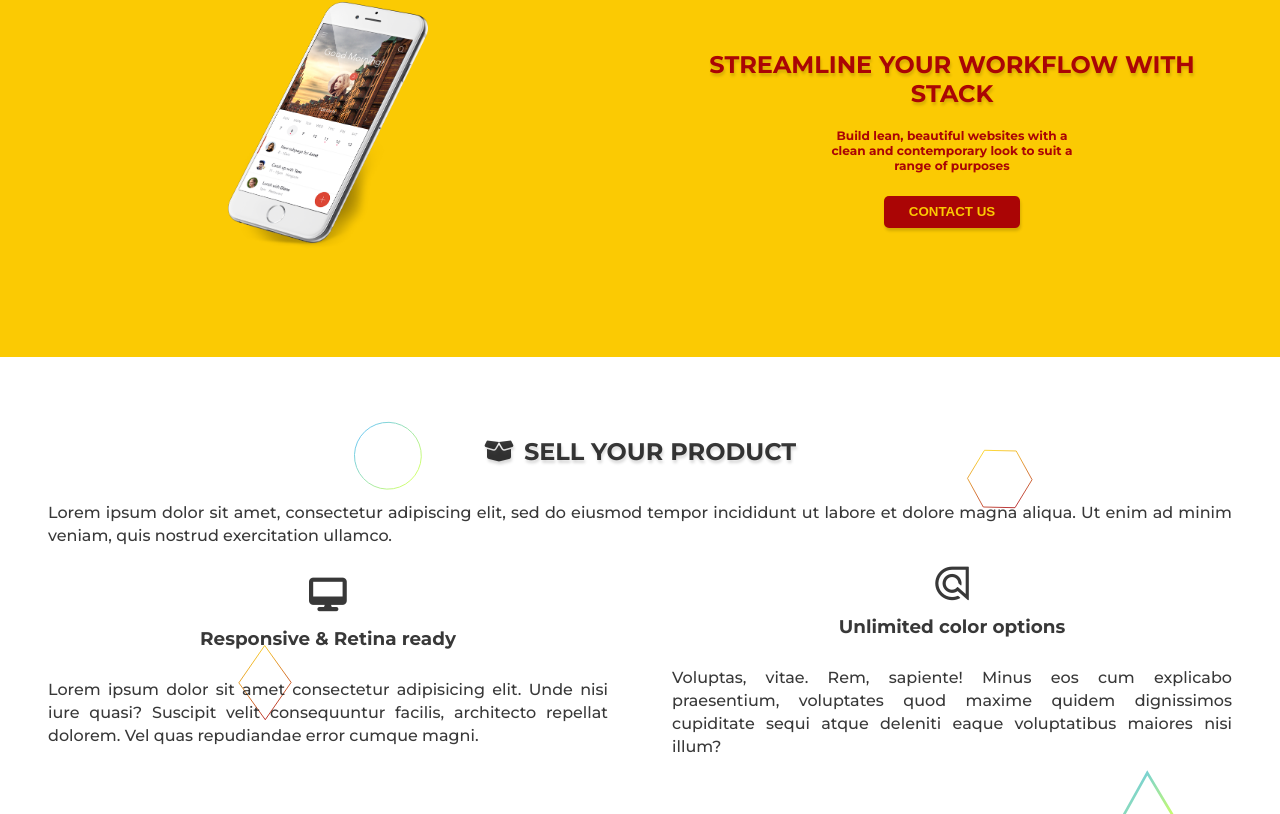
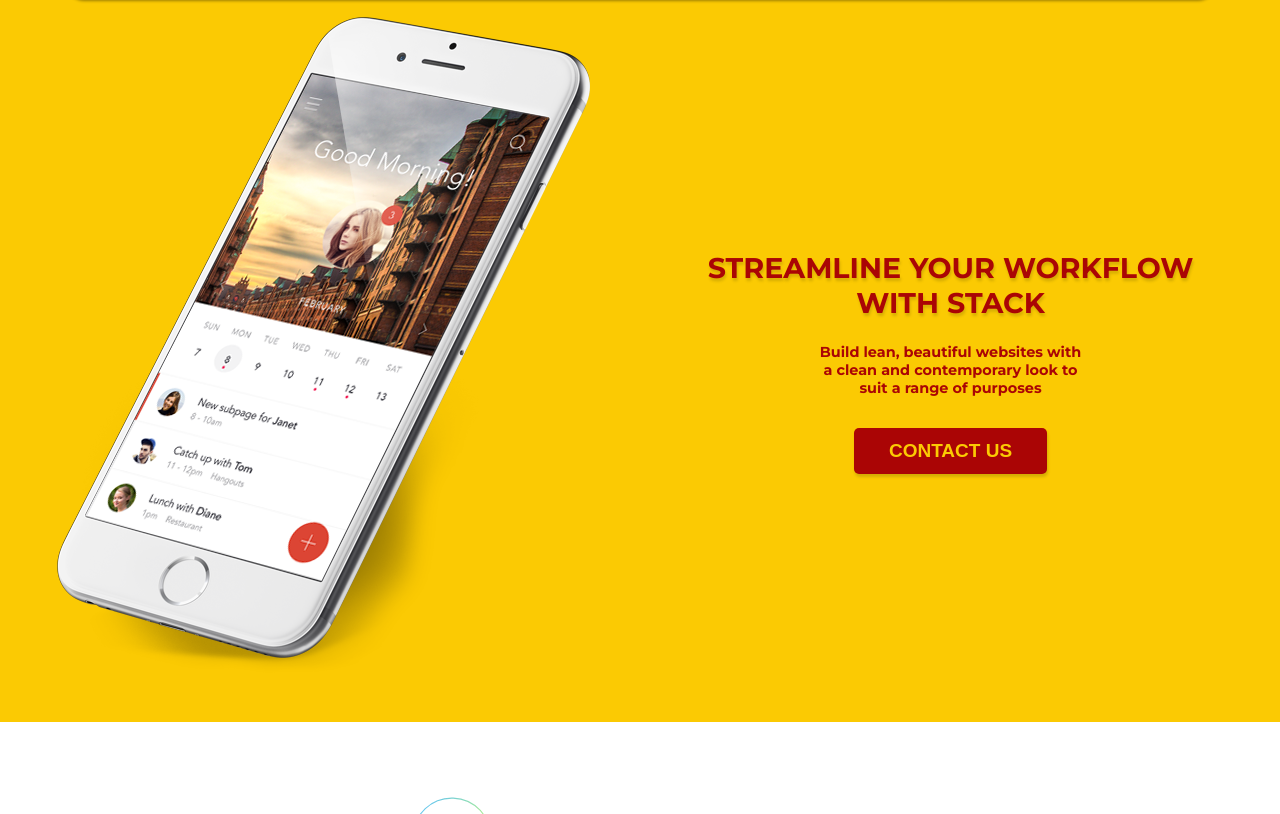
Before and after one commit to kingsfull123/Actone, a plain HTML site: page index.html in a window 1280 px wide. Shown: the part 78-892 px from the top of the page. Drawn offline with Linux system fonts and the light colour scheme.

Commit message:
second save

```diff
--- a/css/responsive.css
+++ b/css/responsive.css
@@ -6,6 +6,13 @@
 
   .page-section {
     padding: 5em 3em;
+  }
+
+  .product-image {
+    width: 280px;
+    height: auto;
+    margin: 0 auto;
+    margin-bottom: 1.5em;
   }
 
   /* End of General Setting */
@@ -24,11 +31,12 @@
     max-width: 1450px;
     width: 90%;
     position: absolute;
-    top: 10px;
+    top: 0.8em;
     left: 50%;
     transform: translateX(-50%);
     border-radius: 20px;
     box-shadow: 1px 3px 3px rgba(0, 0, 0, 0.38);
+    padding: 0.5em;
   }
 
   .header__container {
@@ -68,6 +76,17 @@
 /* Screen Minimum Size 1024px or Larger */
 
 @media (min-width: 1024px) {
+  /* General Settings */
+
+  .product-image {
+    width: 100%;
+    height: auto;
+    margin: 0 auto;
+    margin-bottom: 1.5em;
+  }
+
+  /* End of General Setting */
+
   /* Start of Group Setting */
 
   .hero__content,
@@ -87,6 +106,17 @@
   }
 
   /* End of group settings */
+
+  /* Start of Hero Section Styling */
+
+  .hero {
+    width: 100%;
+    height: 880px;
+    display: flex;
+    margin: auto;
+  }
+
+  /* Eed of Hero Section Styling */
 
   /* Start of Features Section Styling */
   .feature__two__content {
@@ -124,6 +154,16 @@
     z-index: -1;
   }
 
+  .team__cube {
+    background-color: rgba(255, 255, 255, 0.85);
+    border-radius: 10px;
+    box-shadow: 1px 3px 3px rgba(0, 0, 0, 0.135);
+  }
+
+  .team__details {
+    padding: 0 15px 15px 15px;
+  }
+
   /* End of Team Section Styling */
 
   /* Start of Contact Section Styling */
@@ -141,3 +181,20 @@
 
   /* End of Contact Section Styling */
 }
+
+@media (min-width: 1224px) {
+  * {
+    font-size: 19px;
+  }
+
+  /* Start of Hero Section Styling */
+
+  .hero {
+    width: 100%;
+    height: 100vh;
+    display: flex;
+    margin: auto;
+  }
+
+  /* Eed of Hero Section Styling */
+}
```
